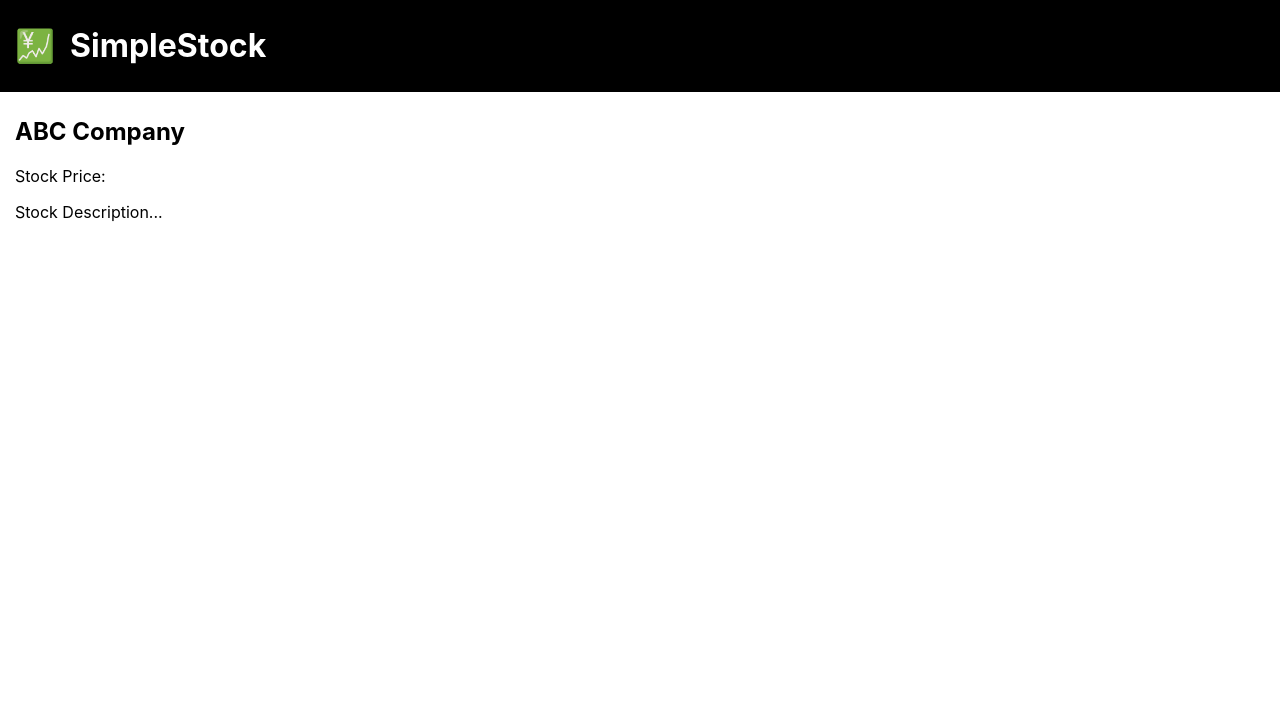
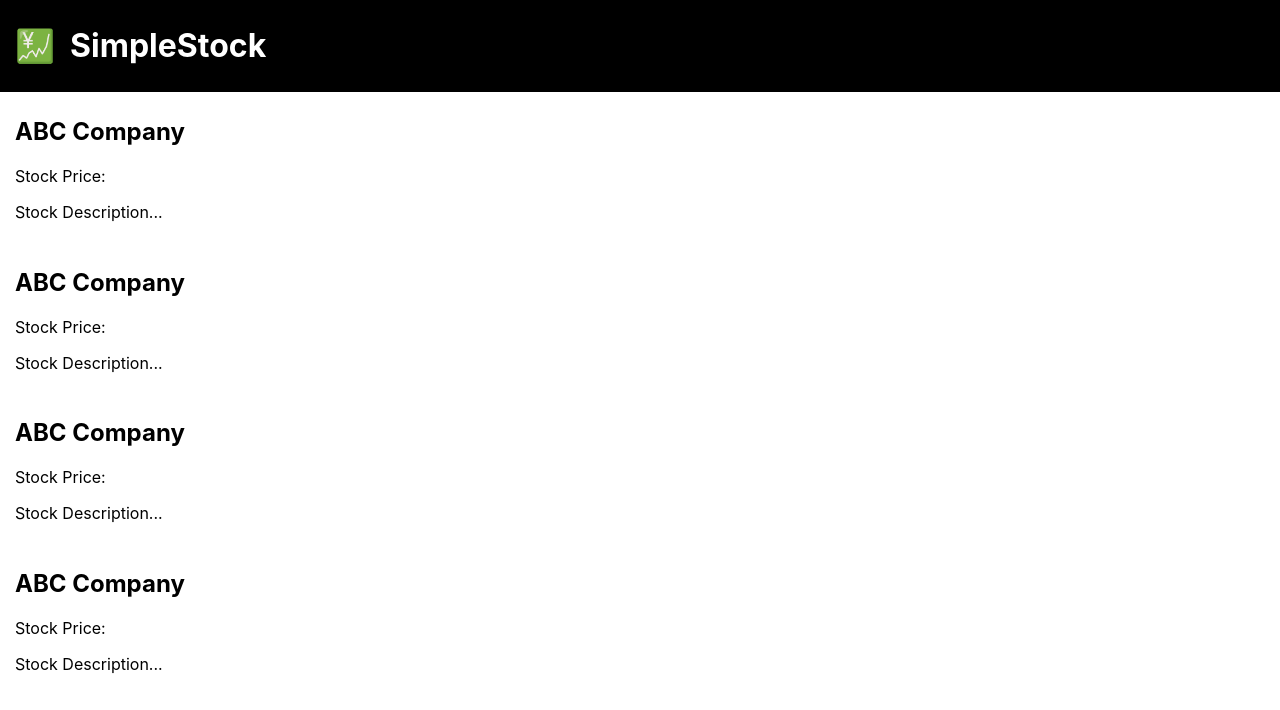
Before and after one commit to xmd404/simple-stock, a React (Create React App) app: page / in a window 1280 px wide. Shown: the top 710 px of the page. Built offline with nearby package versions, Linux system fonts and the light colour scheme.

Commit message:
add dummy stock ticket list

```diff
--- a/src/App.js
+++ b/src/App.js
@@ -1,11 +1,11 @@
 import React from 'react';
 import Navbar from './components/navbar/navbar';
-import StockTicket from './components/stock-ticket/stock-ticket';
+import StockTicketList from './components/stock-ticket-list/stock-ticket-list';
 
 const App = () =>
   <div>
     <Navbar />
-    <StockTicket />
+    <StockTicketList />
   </div>
 
 export default App;
--- /dev/null
+++ b/src/components/stock-ticket-list/stock-ticket-list.js
@@ -0,0 +1,12 @@
+import React from 'react';
+import StockTicket from '../stock-ticket/stock-ticket';
+
+const StockTicketList = () =>
+  <div>
+    <StockTicket />
+    <StockTicket />
+    <StockTicket />
+    <StockTicket />
+  </div>
+
+export default StockTicketList;
--- a/src/components/stock-ticket/stock-ticket.js
+++ b/src/components/stock-ticket/stock-ticket.js
@@ -14,4 +14,4 @@ const StockTicket = () =>
     <p>Stock Description...</p>
   </div>
 
-export default StockTicket
+export default StockTicket;
```
